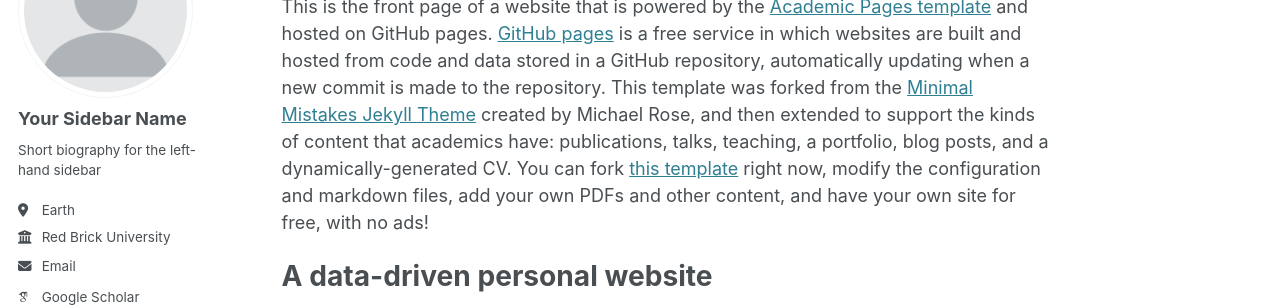
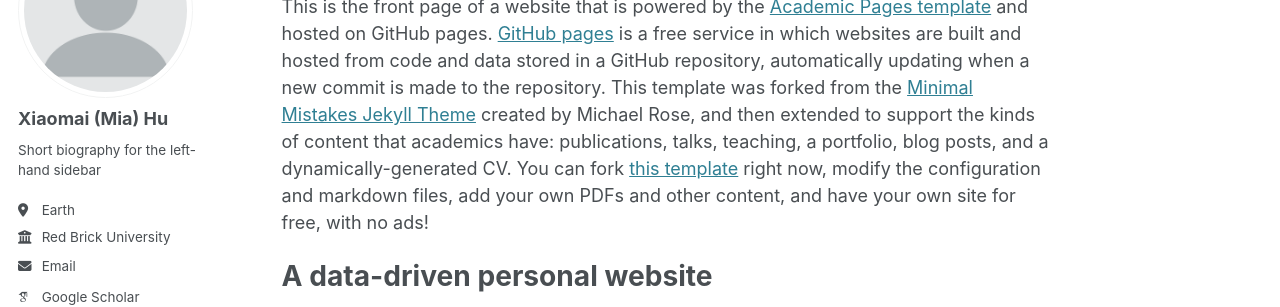
Before and after one commit to XiaomaiHu/mia_portfolio, a Jekyll site: the page built from _pages/about.md, in a window 1280 px wide. Shown: the part 176-483 px from the top of the page. Built offline with Jekyll 4.4.1, drawn with Linux system fonts in a browser that asks for light colours; some web fonts are replaced.

Commit message:
Updated profile.

```diff
--- a/_config.yml
+++ b/_config.yml
@@ -23,7 +23,7 @@ repository               : "academicpages/academicpages.github.io"
 author:
   # Biographic information
   avatar           : "profile.png"
-  name             : "Your Sidebar Name"
+  name             : "Xiaomai (Mia) Hu"
   pronouns         : # example: "she/her"
   bio              : "Short biography for the left-hand sidebar"
   location         : "Earth"
```
